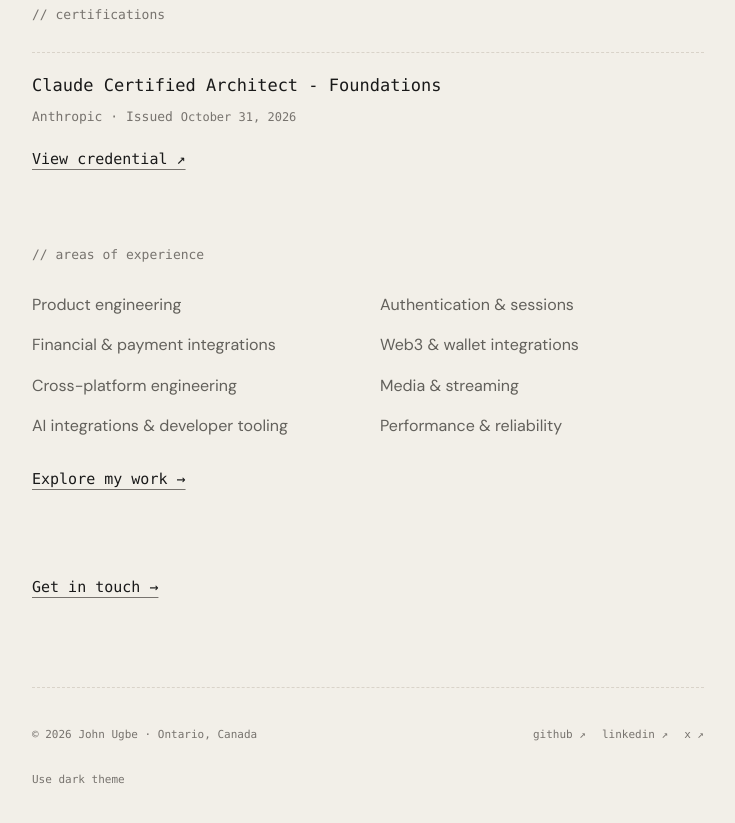
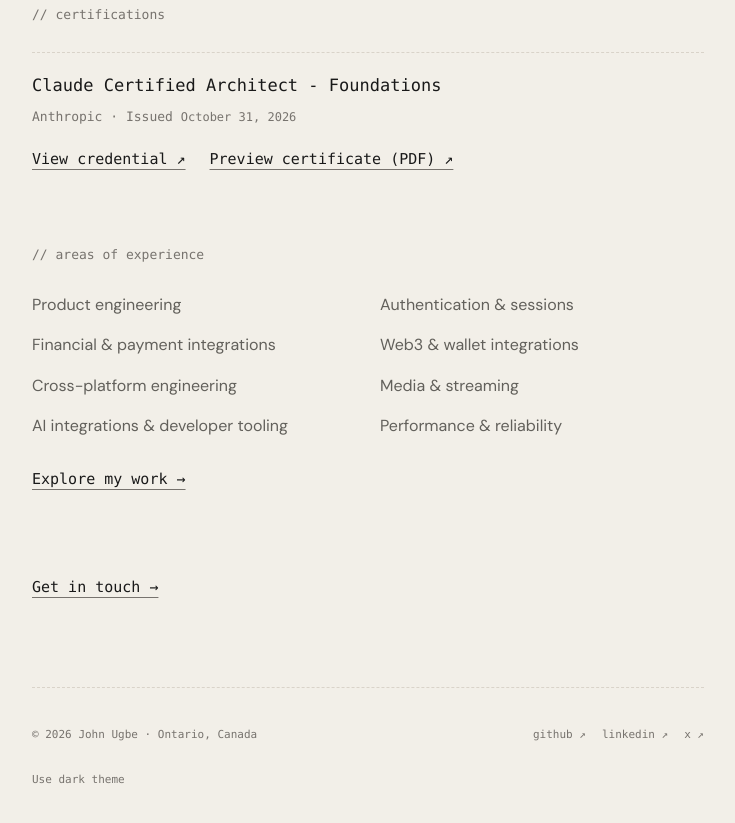
Before and after one commit to ugbechike/professional-portfolio, a Next.js app: page /about in a window 1280 px wide. Shown: the part 2280-3103 px from the top of the page, without its empty margins (272-1007 px from the left). Built offline with nearby package versions, Linux system fonts and the light colour scheme.

Commit message:
feat: add PDF certificate preview to About

```diff
--- a/src/content/profile.json
+++ b/src/content/profile.json
@@ -56,7 +56,8 @@
       "name": "Claude Certified Architect - Foundations",
       "issuer": "Anthropic",
       "issuedAt": "2026-10-31",
-      "url": "https://www.credly.com/badges/53c0c564-e630-465f-8991-03c2157d6c0c"
+      "url": "https://www.credly.com/badges/53c0c564-e630-465f-8991-03c2157d6c0c",
+      "pdf": "/certificates/claude-certified-architect-foundations.pdf"
     }
   ]
 }
--- a/src/modules/content/schemas/content.ts
+++ b/src/modules/content/schemas/content.ts
@@ -89,6 +89,10 @@ export const profileSchema = z.object({
       issuer: z.string().min(1),
       issuedAt: z.iso.date(),
       url: externalLinkSchema.shape.url,
+      pdf: z
+        .string()
+        .regex(/^\/certificates\/[a-z0-9-]+\.pdf$/)
+        .optional(),
     }),
   ),
 });
--- a/src/pages/about.tsx
+++ b/src/pages/about.tsx
@@ -77,6 +77,7 @@ const About = ({
                   )}
                 </time>
               </p>
+              <div className="certification-links">
                 <a
                   className="text-link"
                   href={certification.url}
@@ -85,6 +86,17 @@ const About = ({
                 >
                   View credential ↗
                 </a>
+                {certification.pdf && (
+                  <a
+                    className="text-link"
+                    href={certification.pdf}
+                    target="_blank"
+                    rel="noopener noreferrer"
+                  >
+                    Preview certificate (PDF) ↗
+                  </a>
+                )}
+              </div>
             </article>
           ))}
         </section>
--- a/src/styles/globals.css
+++ b/src/styles/globals.css
@@ -552,10 +552,13 @@ time {
   height: auto;
   margin-bottom: 32px;
 }
-.about-project-links {
+.about-project-links,
+.certification-links {
   display: flex;
   flex-wrap: wrap;
   gap: 8px 24px;
+}
+.about-project-links {
   margin-bottom: 32px;
 }
 .certification {
```
Also changed, not shown: 1 other file (tests, documents, lock files or other folders). Lines whose indentation alone changed are shown as unchanged.
